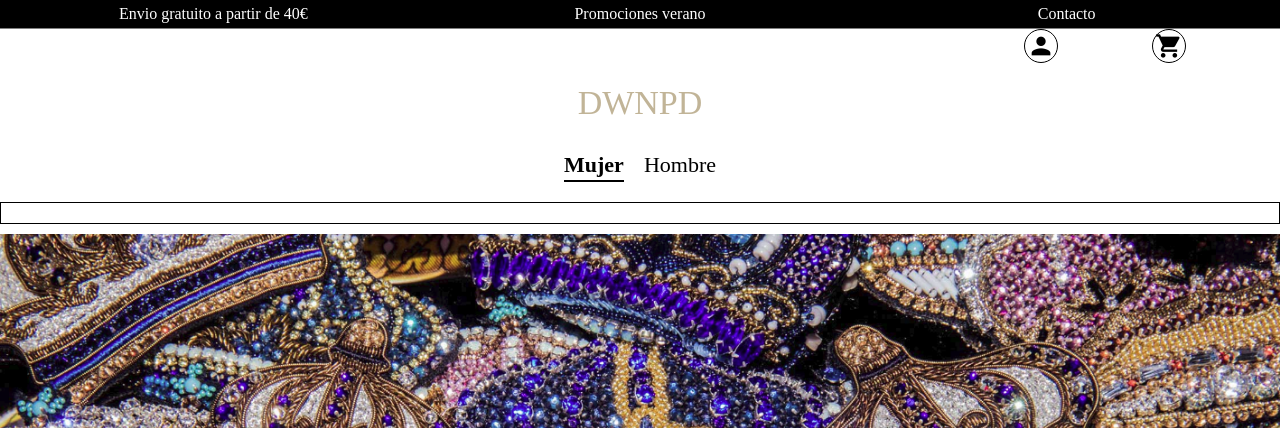
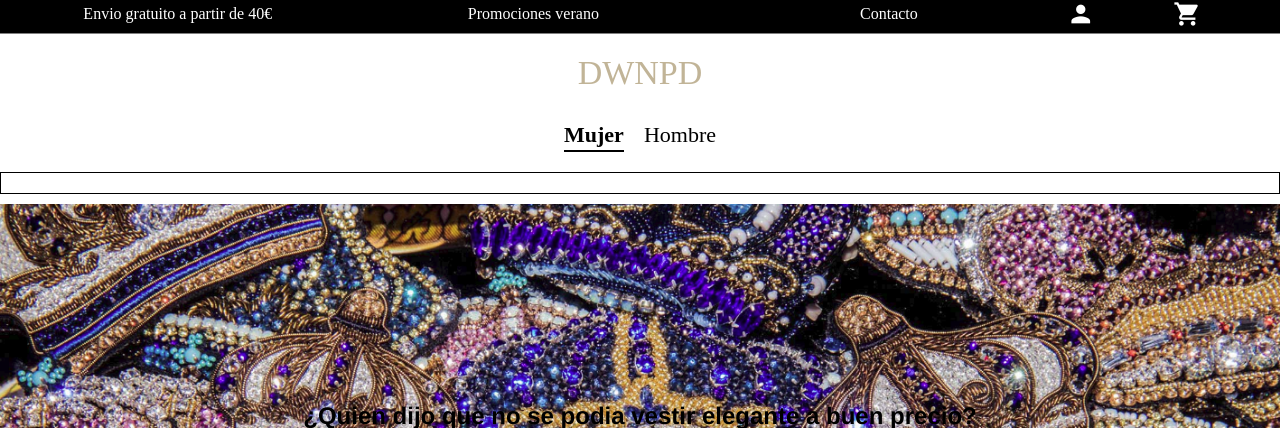
Before and after one commit to deividhub/proyecto_final, a CodeIgniter app: page /proyecto_final/index.php/Principal in a window 1280 px wide. Shown: the top 428 px of the page. Run offline with CodeIgniter, Linux system fonts and the light colour scheme; data that the repository does not hold is empty.

Commit message:
Antes de juntar
Commit de antes de juntar con lo demas

```diff
--- a/application/controllers/Principal.php
+++ b/application/controllers/Principal.php
@@ -32,7 +32,12 @@ class Principal extends CI_Controller {
 
 		$this->load->view('vistas_index/head');
 
-		$this->load->view('logueado/header_logueado');
+		//if ($this->session->userdata('AUTHENTIFIED')) {
+			$this->load->view('logueado/header_logueado');
+		//}
+		//else{
+		//	$this->load->view('vistas_index/header');
+		//}
 		$this->load->view('vistas_index/navegacion',$datos);
 		$this->load->view('vistas_index/principal');
 		$this->load->view('vistas_index/footer');
@@ -44,13 +49,16 @@ class Principal extends CI_Controller {
 	}
 
 	public function iniciar_sesion(){
-		// devuelve 2 tipos de datos: redireccion al logueado o error al iniciar sesion.
-		// utilizar md5
+	//llama a la funcion por ajax y devuelve a tu perfil
+
+
+
 	}
 
 
 
 	public function registro(){
+		//llama a la funcion por ajax y devuelve a tu perfil
 
 	}
 
@@ -58,5 +66,6 @@ class Principal extends CI_Controller {
 
 	public function perfil_usuario(){
 
+
 	}
 }
--- a/application/views/logueado/header_logueado.php
+++ b/application/views/logueado/header_logueado.php
@@ -1,12 +1,13 @@
 <body>
-	<header>
+	<header  id="header_logueado">
 		<ul id="index_ul">
 		    <li><a href="#">Envio gratuito a partir de 40€</a></li>
 		    <li><a href="#">Promociones verano</a></li>
 		    <li><a href="#">Contacto</a></li>
 		</ul>
 		<ul id="ul_index_logueado">
-		    <li class="icon_logueado"><a href="<?php echo base_url();?>index.php/Principal/perfil_usuario/id_usuario"><i class="material-icons" title="Click para ver tu perfil">person</i><span class="perfil_tooltip">Clic para ver tu perfil </span></a></li>
+		    <li class="icon_logueado"><a href="<?php echo base_url();?>index.php/Principal/perfil_usuario/id_usuario"><i class="material-icons" title="Click para ver tu perfil">person</i><span class="tooltiptext">Visita tu perfil</span></a></li>
+
 		    <li class="icon_logueado" id="ver_carrito"><a href="#" ><i  class="material-icons">shopping_cart</i></a>
 
 
--- a/css/estilo.css
+++ b/css/estilo.css
@@ -605,70 +605,100 @@ flex-direction: column;
 
 /*USUARIO LOGUEADO*/
 /*imagen perfil y carrito*/
+#header_logueado{
+	display: flex;
+	flex-direction: row;
+}
 #ul_index_logueado{
 	display: flex;
-	width: 100%;
-	justify-content: flex-end;
+	width: 20%;
+	background: black;
+	border-bottom: 1px solid gray;
+	align-items: center;
+	justify-items: center;
+	align-content: center;
+	justify-content: center;
 }
 
 #ul_index_logueado .icon_logueado{
-	width: 10%;
-}
-
-#ul_index_logueado .icon_logueado i{
-	font-size: 28px;
-	border: 1px solid black;
-	border-radius: 20px;
-	padding: 2px;
-	cursor: pointer;
+	width: 100%;
 }
 
 
-
-
-/* El tooltip */
-.perfil_tooltip {
-    background:  rgba(243,226,199,1);
-    border: 2px solid #c1b497;
-    border-radius: 5px;
-    box-shadow: 5px 5px 5px #333;
-    color: black;
-    display: none;
-    padding: 10px;
-    position: absolute;
-    z-index: 100;
-}
-
-.icon_logueado:hover .perfil_tooltip {
-    display: inline;
+#ul_index_logueado .icon_logueado a i{
+	color: white;
+	font-size: 28px;
 }
 
 
+.icon_logueado a{
+	    position: relative;
+    display: inline-block;
+    border-bottom: 1px dotted black;
+}
 
 
+.icon_logueado a .tooltiptext {
+    visibility: hidden;
+    width: 120px;
+    background-color: black;
+    color: white;
+    text-align: center;
+    border-radius: 6px;
+    padding: 5px 0;
+    position: absolute;
+    z-index: 1;
+    top: 150%;
+    left: 50%;
+    margin-left: -60px;
+}
 
+.icon_logueado a .tooltiptext::after {
+    content: "";
+    position: absolute;
+    bottom: 100%;
+    left: 50%;
+    margin-left: -5px;
+    border-width: 5px;
+    border-style: solid;
+    border-color: transparent transparent black transparent;
+}
 
+.icon_logueado a:hover .tooltiptext {
+    visibility: visible;
+}
 
+.icon_logueado a i:hover{
+	-webkit-text-fill-color: #c1b497;
 
-
-
-
-#ul_index_logueado .icon_logueado i:hover{
-	border: 1px solid black;
-	background:  #b3ff99;
 }
 
 #ver_carrito:hover #carrito{
 display: flex;
 }
 
+
+
+
 .nuevo_producto{
 	position: absolute;
-	font-size: 24px;
-	color: green;
+	font-size: 17px;
+	color: white;
 	opacity: 0.8;
 	margin-top: -30px;
 	margin-left: 32px;
+	animation: 0.6s nuevo;
+	visibility: hidden;
+}
+
+@keyframes nuevo{
+	from {
+		visibility: visible;
+		font-size: 17px;
+	}
+	to {
+		font-size: 24px;
+	}
 }
 
 
@@ -980,6 +1010,7 @@ flex-direction: column;
 
 #section_datos_usuario{
 	display: flex;
+	flex-direction: column;
 	width: 70%;
 	justify-content: center;
 }
@@ -987,7 +1018,7 @@ flex-direction: column;
 	display: flex;
 	flex-direction: column;
 	width: 50%;
-	border: 1px solid #337ab7;
+	/*border: 1px solid #337ab7;*/
 	padding: 10px;
 }
 
@@ -997,7 +1028,7 @@ flex-direction: column;
 	margin: 10px 0;
 }
 #section_datos_usuario form #comprar_final{
-	background: #337ab7;
+	/*background: #337ab7;*/
 	color: white;
 	font-size: 24px;
 }
@@ -1010,11 +1041,11 @@ flex-direction: column;
 	flex-direction: column;
 	width: 30%;
 	align-items: center;
-	border: 1px solid black;
+	border: 1px solid #c1b497;
 }
 
 .article_elemento_comprar{
-	border-bottom: 1px solid black;
+	border-bottom: 1px solid #c1b497;
 	display: flex;
 	width: 100%;
 	margin: 10px 0;
@@ -1027,4 +1058,10 @@ flex-direction: column;
 .a_total_final{
 font-weight: bold;
 }
+
+
+#section_tarjeta_pago form{
+	display: flex;
+	flex-direction: column;
+}
 /*FIN COMPRANDO PRODUCTOS*/
--- a/js/ajax.js
+++ b/js/ajax.js
@@ -8,9 +8,7 @@ function ajaxQuery (url,jsondata){
   	$.post({url:base_url+url,
 		    datatype:"json",
 	       	data:jsondata,
-		    success: function(data){devolver_datos(data)},
-		    error : function(error){rechazar(error)}
-
+		    success: function(data){devolver_datos(data)}
     });
   });
 }
--- a/js/controller.js
+++ b/js/controller.js
@@ -124,7 +124,9 @@ function añadir_elemento(){
 			$(".section_creacion_articulos article").remove();
 			$("#ul_carrito_total").show();
 			$(".carrito_sin_productos").css("display","none");
-				location.reload();
+			location.reload();
+				$("#ver_carrito").append("<p class='nuevo_producto'>+1</p>")
+
 			generar_elementos_carrito();
 
 
@@ -139,7 +141,6 @@ function añadir_elemento(){
 
 
 function generar_elementos_carrito(){
-	$("#ver_carrito").append("<p class='nuevo_producto'>+"+productos.length+"</p>")
 	$(".section_creacion_articulos .carrito_producto").remove();
 	var objetos=JSON.parse(localStorage.getItem('productos'))
 	$(".section_creacion_articulos").append("<article class='cantidad_elementos_carrito'>Productos totales: "+productos.length+"</article>")
```
Also changed, not shown: application/views/compra/productos_comprar.php (+15 -9 lines), 1 other file.
